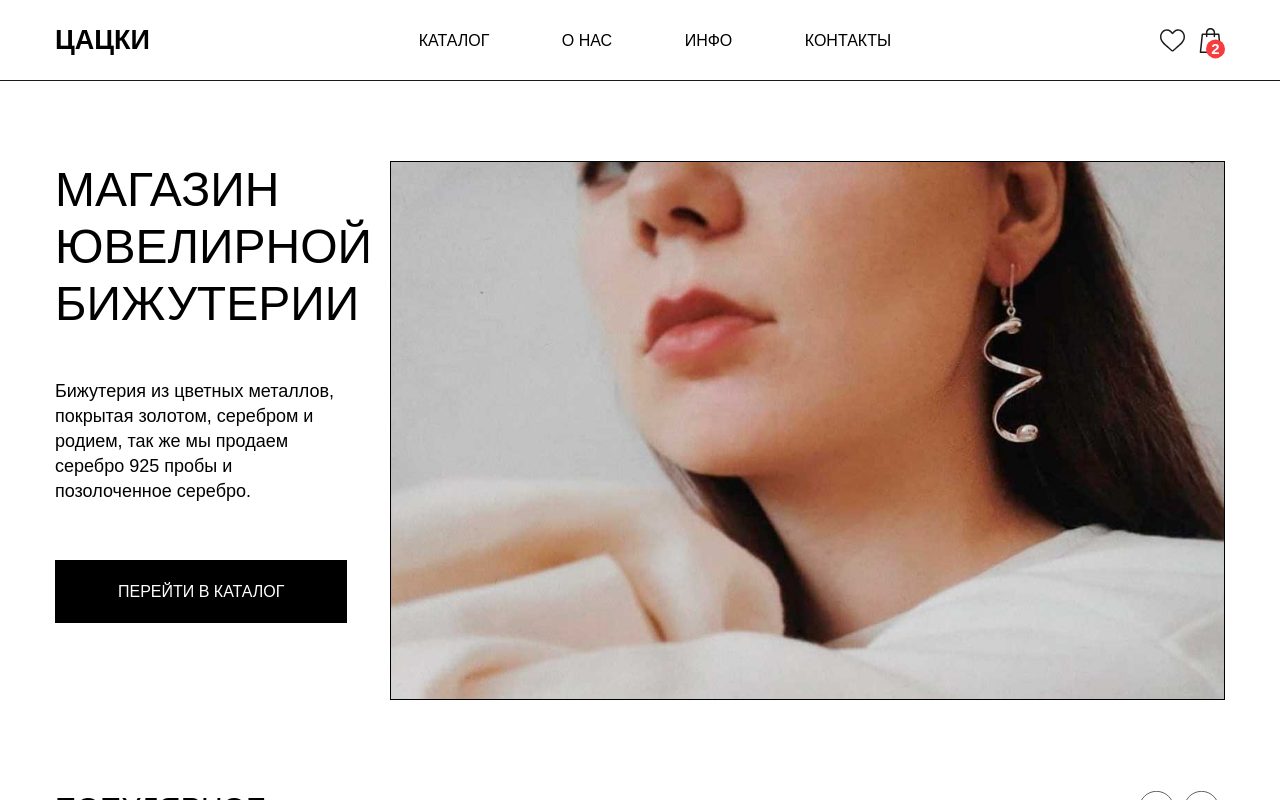
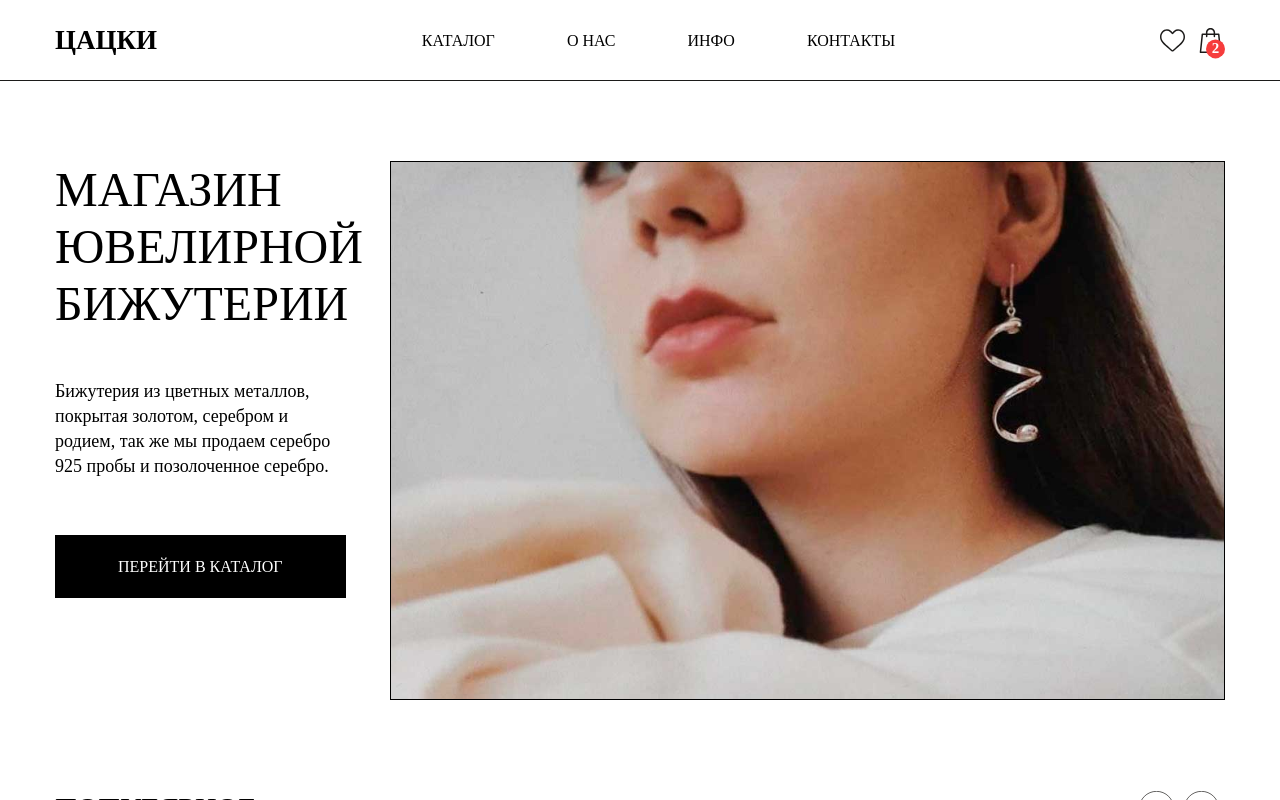
Before and after one commit to KettarKat/tzatzki, a website: page app/index.html in a window 1280 px wide. Drawn offline with nearby package versions, Linux system fonts and the light colour scheme.

Commit message:
fixed fonts

```diff
--- a/app/index.html
+++ b/app/index.html
@@ -19,7 +19,7 @@
             <div class="header__menu">
               <ul class="menu__list">
                 <li>
-                  <a href="#">КАТАЛОГ</a>
+                  <a href="shop.html">КАТАЛОГ</a>
                 </li>
                 <li>
                   <a href="#">О НАС</a>
--- a/app/scss/_fonts.scss
+++ b/app/scss/_fonts.scss
@@ -1,23 +1,23 @@
 @font-face {
-  font-family: 'hypatiasanspro', sans-serif;
+  font-family: 'hypatiasanspro';
   src: url('../fonts/hypatiasanspro-extralight.otf') format('otf');
   font-weight: 200;
   font-display: swap;
 }
 @font-face {
-  font-family: 'hypatiasanspro', sans-serif;
+  font-family: 'hypatiasanspro';
   src: url('../fonts/hypatiasanspro-light.otf') format('otf');
   font-weight: 300;
   font-display: swap;
 }
 @font-face {
-  font-family: 'hypatiasanspro', sans-serif;
+  font-family: 'hypatiasanspro';
   src: url('../fonts/hypatiasanspro-regular.otf') format('otf');
   font-weight: 400;
   font-display: swap;
 }
 @font-face {
-  font-family: 'hypatiasanspro', sans-serif;
+  font-family: 'hypatiasanspro';
   src: url('../fonts/hypatiasanspro-bold.otf') format('otf');
   font-weight: 600;
   font-display: swap;
--- a/app/scss/_global.scss
+++ b/app/scss/_global.scss
@@ -40,7 +40,7 @@ button {
   text-transform: uppercase;
 }
 body {
-  font-family: 'hypatiasanspro', sans-serif;
+  font-family: 'hypatiasanspro';
   font-size: 16px;
   font-weight: 400;
   line-height: 19px;
```
Also changed, not shown: app/css/style.min.css.
